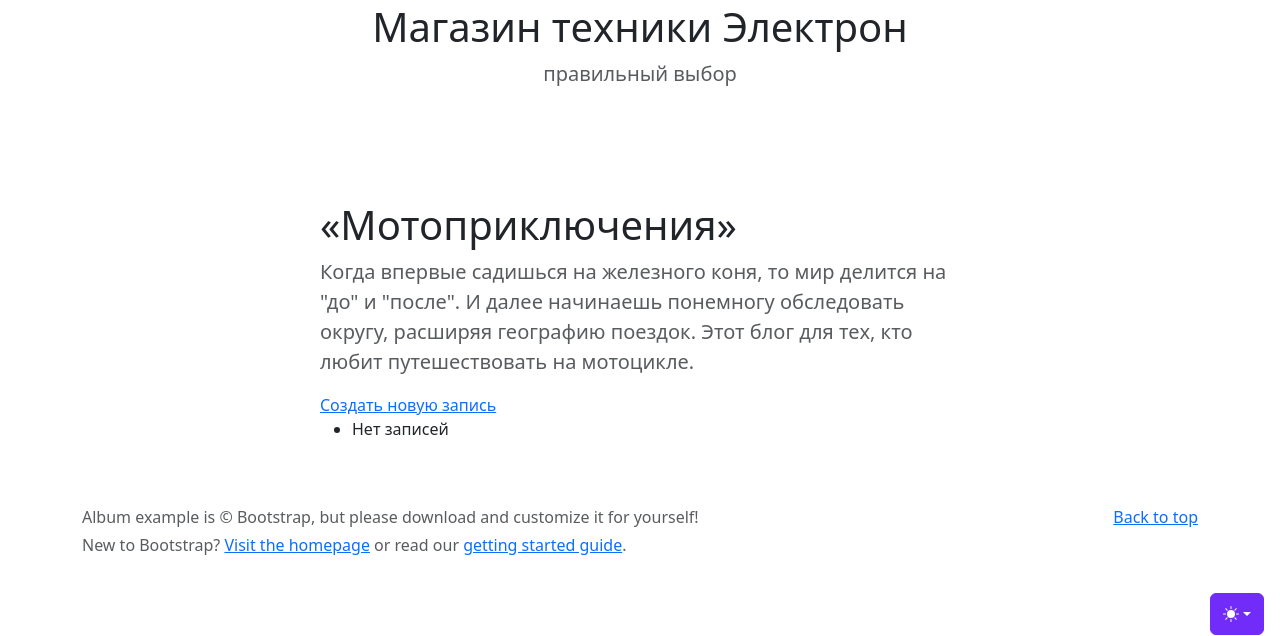
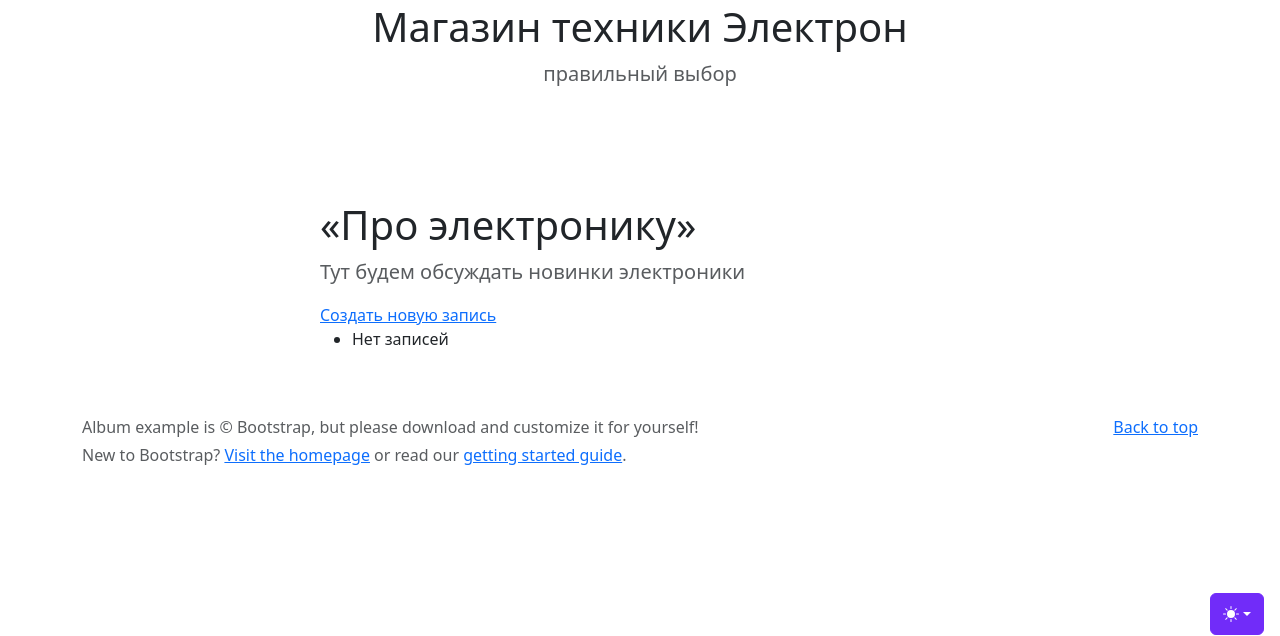
Before and after one commit to vadbarriens/online_store_django, a Django app: page /blog/ in a window 1280 px wide. Shown: the part 149-785 px from the top of the page. Run offline with Django 5.2, Linux system fonts and the light colour scheme; data that the repository does not hold is empty; some libraries are stand-ins or nearby versions.

Commit message:
update blog

```diff
--- a/blog/templates/blog/post_list.html
+++ b/blog/templates/blog/post_list.html
@@ -1,9 +1,8 @@
 {% extends 'catalog/base.html' %}
 {% block content %}
 <div class="col-lg-6 col-md-8 mx-auto">
-    <h1>«Мотоприключения»</h1>
-    <p class="lead text-body-secondary">Когда впервые садишься на железного коня, то мир делится на "до" и "после". И далее начинаешь понемногу обследовать округу, расширяя географию поездок.
-    Этот блог для тех, кто любит путешествовать на мотоцикле.</p>
+    <h1>«Про электронику»</h1>
+    <p class="lead text-body-secondary">Тут будем обсуждать новинки электроники</p>
 
     <a href="{% url 'blog:post_create' %}">Создать новую запись</a>
     <ul>
```
Also changed, not shown: media/blog_previews/60bc71c99882b666c2e9ef272d138915.jpg (deleted), media/blog_previews/новинка_галакси_самсунг.png (added).
